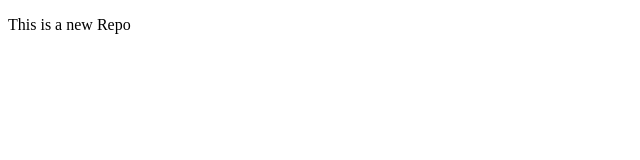
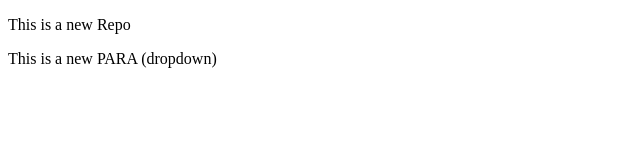
Before and after one commit to AshhadNajam/localrepo, a plain HTML site: page index.html in a window 1280 px wide. Shown: the whole page, without its empty margins (0-640 px from the left). Drawn offline with Linux system fonts and the light colour scheme.

```diff
--- a/index.html
+++ b/index.html
@@ -7,5 +7,6 @@
 </head>
 <body>
     <p>This is a new Repo</p>
+    <p>This is a new PARA (dropdown)</p>
 </body>
 </html>
```
